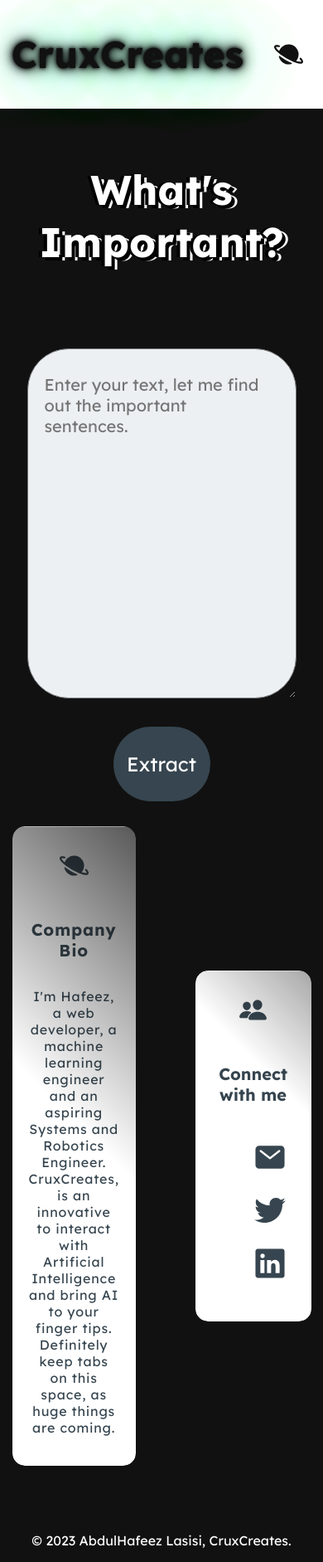
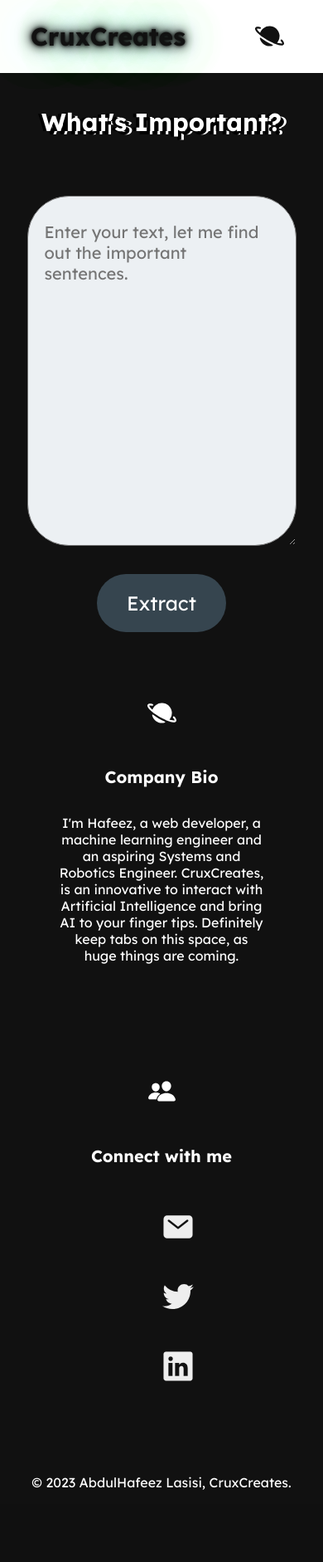
Before and after one commit to AbdulHafeez2004/WhatsImportant__, a Django app: page / in a window 390 px wide. Shown: the whole page at 83% size. After the commit the page ends 1796 px from the top, so only its background shows below. Run offline with Django 4.2, Linux system fonts and the light colour scheme.

Commit message:
Update index.html

```diff
--- a/templates/index.html
+++ b/templates/index.html
@@ -77,14 +77,23 @@
                     </div>
                     <div data-aos="fade-up" data-aos-duration="3000" class="connect">
                       <ion-icon class="logo" name="people"></ion-icon>
-                      <h5 class="white-text">Connect with me</h5>
+                      <h5 class="">Connect with me</h5>
                       <ul>
-                        <li><a class="white-text" href='mailto:abdulhafeezlasisi@gmail.com'><ion-icon name="mail"
-                              class="nav_msil"></ion-icon></a></li>
-                        <li><a class="white-text" href="https://twitter.com/theonlyCrux"><ion-icon name="logo-twitter"
-                              class="nav_msil"></ion-icon></a></li>
-                        <li><a class="white-text" href="https://www.linkedin.com/mwlite/in/abdulhafeez-lasisi-b1b379248">
-                          <ion-icon name="logo-linkedin" class="nav_msil"></ion-icon></a></li>
+                        <li>
+                          <a class="white_text" href='mailto:abdulhafeezlasisi@gmail.com'><ion-icon name="mail"
+                              class="nav_msil"></ion-icon>
+                          </a>
+                        </li>
+                        <li>
+                          <a class="white_text" href="https://twitter.com/theonlyCrux"><ion-icon name="logo-twitter"
+                              class="nav_msil"></ion-icon>
+                          </a>
+                        </li>
+                        <li>
+                          <a class="white_text" href="https://www.linkedin.com/mwlite/in/abdulhafeez-lasisi-b1b379248">
+                          <ion-icon name="logo-linkedin" class="nav_msil"></ion-icon>
+                          </a>
+                        </li>
                       </ul>
                     </div>
                   </div>
@@ -219,7 +230,162 @@
                   margin-bottom: 7px;
                 }
 
+
+                .summary{
+                  text-align: center;
+                  margin: 70px;
+                }
+                .full_text{
+                  text-align: center;
+                  margin: 70px;
+                }
+
+                .form_p{
+                  font-size: 50px;
+                  text-shadow: 4px 4px 0px #000,
+                    -4px 0 0px #000,
+                    7px 4px 0 #fff;
+                  /* text-shadow:
+                    0 2px 2px #dfdfdf,
+                    -2px 5px 1px #b8b8b8,
+                    -4px 8px 0px #979797,
+                    -6px 11px 0px #747474,
+                    -8px 14px 0px #565656,
+                    -10px 17px 0px #343434,
+                    -12px 20px 0px #171717,
+                    -14px 23px 0px #000; */
+
+
+                }
+
+                .error{
+                  color: red;
+                  text-align: center;
+                  margin: 50px;
+                }
+
+
+
+                /* .display{
+                  display: flex;
+                  flex-wrap: wrap;
+                } */
+
+                /* .nav_msil:hover{
+                    color: red;
+                  } */
+
+                   @media (min-width: 1790px) {
+                    .display{
+                      display: flex;
+                      justify-content: center;
+                      align-items: center;
+                    }
+                  .success {
+                    height: fit-content;
+                    width: 90%;
+                    color: black;
+                    background-color:white;
+                    padding: 30px;
+                    box-shadow: inset 6px 6px 6px #111, inset -6px -6px 6px black;
+                    border-radius: 30px;
+                    text-align: center;
+                  }
+                  .info {
+                    height: fit-content;
+                    width: 90%;
+                    color: black;
+                    background-color:white;
+                    padding: 30px;
+                    box-shadow: inset 6px 6px 6px #111, inset -6px -6px 6px black;
+                    border-radius: 30px;
+                    text-align: center;
+                  }
+                .full_text{
+                  text-align: center;
+                }
+                .summary{
+                  text-align: center;
+                }}
+
+
+                 @media (max-width: 927px) {
+                .nav_wrapper{
+                  font-size: 20px;
+                }
+                .form_p{
+                  font-size: 30px;
+                  text-shadow: 4px 4px 0px #000,
+                    -4px 0 0px #000,
+                    7px 4px 0 #fff;
+
+                }
+                .success {
+                  color: black;
+                  height: fit-content;
+                  width:fit-content;
+                  background-color:white;
+                  padding: 11px;
+                  border-radius: 30px;
+                  box-shadow: inset 6px 6px 6px #111, inset -6px -6px 6px black;
+                }
+
+                .info{
+                  color: black;
+                  height: fit-content;
+                  width:fit-content;
+                  background-color:white;
+                  padding: 11px;
+                  border-radius: 50px;
+                  box-shadow: inset 6px 6px 6px #111, inset -6px -6px 6px black;
+                }
                 .submit_btn button {
+                  font-family: 'Lexend Deca', sans-serif;
+                  height: 70px;
+                  width: 40%;
+                  border-radius: 50px;
+                  cursor: pointer;
+                  font-size: 24px;
+                  background-color: #36454F;
+                  color: white;
+                  padding: 0;
+                  border: 0;
+                }
+                .footer_row {
+                  display: block;
+                }
+                .container{
+                  margin: auto;
+                }
+                .bio{
+                  margin: 30px;
+                  padding: 40px;
+
+                }
+                .connect{
+                  margin: 30px;
+                  padding: 40px;
+                }
+                ul{
+                  list-style: none;
+                }
+                .nav_msil {
+                  text-align: center;
+                  font-size: 40px;
+                  margin: 20px;
+                  color: #eee;
+                }
+                .white_text{
+                  margin: auto;
+                }
+                h3{
+                  font-size: 23px;
+                }
+                }
+
+
+                @media (min-width: 927px){
+                  .submit_btn button {
                   font-family: 'Lexend Deca', sans-serif;
                   height: 90px;
                   width: 30%;
@@ -308,45 +481,6 @@
                     mask-position: 120%;
                     opacity: 1;
                 }
-
-                .nav_msil {
-                  text-align: center;
-                  font-size: 40px;
-                  margin: 10px;
-                  color: #36454F;
-                }
-                .nav_msil:hover{
-                  color: black;
-                  font-size: 45px;
-                }
-
-                .summary{
-                  text-align: center;
-                  margin: 70px;
-                }
-                .full_text{
-                  text-align: center;
-                  margin: 70px;
-                }
-
-                .form_p{
-                  font-size: 50px;
-                  text-shadow: 4px 4px 0px #000,
-                    -4px 0 0px #000,
-                    7px 4px 0 #fff;
-                  /* text-shadow:
-                    0 2px 2px #dfdfdf,
-                    -2px 5px 1px #b8b8b8,
-                    -4px 8px 0px #979797,
-                    -6px 11px 0px #747474,
-                    -8px 14px 0px #565656,
-                    -10px 17px 0px #343434,
-                    -12px 20px 0px #171717,
-                    -14px 23px 0px #000; */
-
-
-                }
-
                 .success {
                   color: black;
                   height: fit-content;
```
Also changed, not shown: other parts of templates/index.html (+16 -50 lines).
